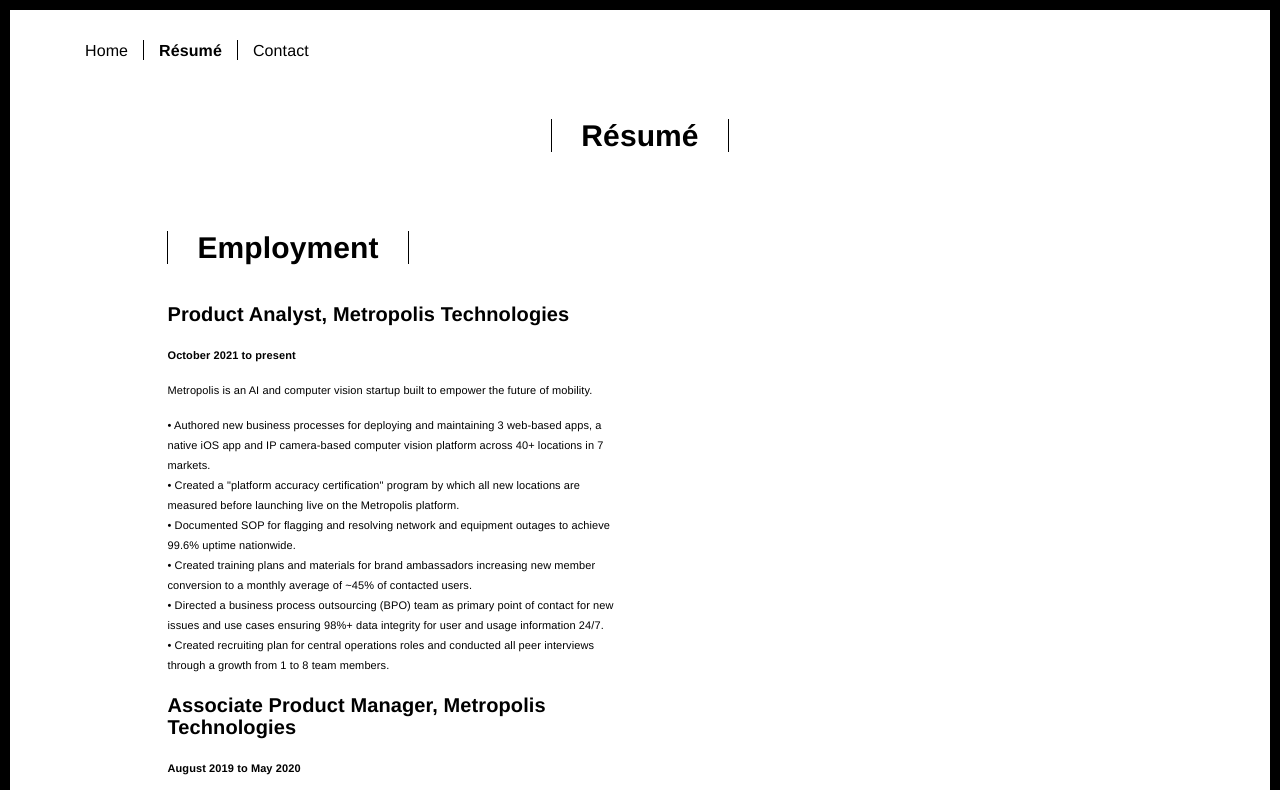
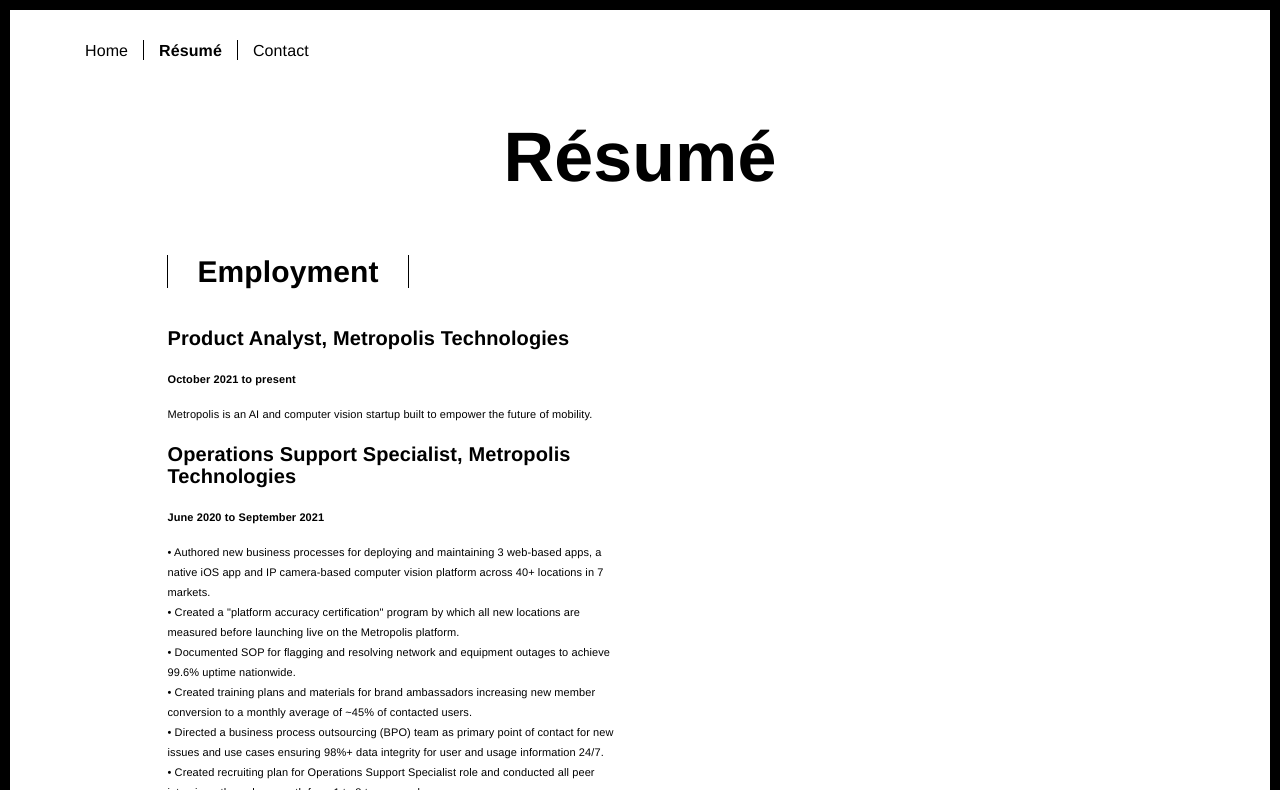
Before and after one commit to porterortiz/porterortiz, a plain HTML site: page resume.html in a window 1280 px wide. Shown: the top 790 px of the page. Drawn offline with Linux system fonts and the light colour scheme.

Commit message:
Update resume.html

```diff
--- a/resume.html
+++ b/resume.html
@@ -53,7 +53,7 @@
       <div class="row">
         <div class="col-xs-12">
           <div class="section-container-spacer text-center">
-            <h1 class="h2">Résumé</h1>
+            <h1>Résumé</h1>
           </div>
 
           <div class="row">
@@ -64,12 +64,14 @@
                   <h3>Product Analyst, Metropolis Technologies</h3>
                   <p><b>October 2021 to present</b></p>
                   <p>Metropolis is an AI and computer vision startup built to empower the future of mobility.</p>
+                  <h3>Operations Support Specialist, Metropolis Technologies</h3>
+                  <p><b>June 2020 to September 2021</b></p>
                   <p>• Authored new business processes for deploying and maintaining 3 web-based apps, a native iOS app and IP camera-based computer vision platform across 40+ locations in 7 markets.</br>
                     • Created a "platform accuracy certification" program by which all new locations are measured before launching live on the Metropolis platform.</br>
                     • Documented SOP for flagging and resolving network and equipment outages to achieve 99.6% uptime nationwide.</br>
                     • Created training plans and materials for brand ambassadors increasing new member conversion to a monthly average of ~45% of contacted users.</br>
                     • Directed a business process outsourcing (BPO) team as primary point of contact for new issues and use cases ensuring 98%+ data integrity for user and usage information 24/7.</br>
-                    • Created recruiting plan for central operations roles and conducted all peer interviews through a growth from 1 to 8 team members.</p>
+                    • Created recruiting plan for Operations Support Specialist role and conducted all peer interviews through a growth from 1 to 8 team members.</p>
                   <h3>Associate Product Manager, Metropolis Technologies</h3>
                   <p><b>August 2019 to May 2020</b></p>
                   <p>• Followed 20+ major product initiatives from ideation to release.</br>
@@ -150,6 +152,7 @@
   ga('send', 'pageview');
 </script>
 
---> <script type="text/javascript" src="./main.java.js"></script></body>
+--> <script type="text/javascript" src="./main.java.js"></script>
 
+  </body>
 </html>
```
